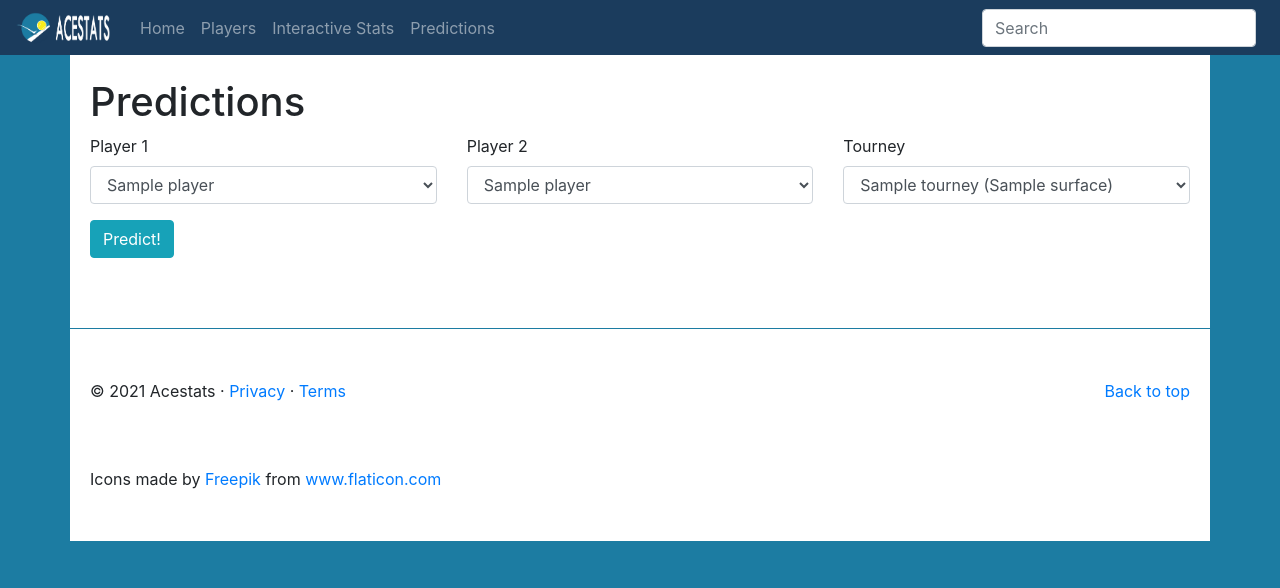
After one commit to jimixjay/acestats, a Django app: template front/templates/predictions.html in a window 1280 px wide. The commit adds this page. Shown: the top 588 px of the page. Run offline with Django 3.2, Linux system fonts and the light colour scheme; the template is opened without the code that fills it: most values are stand-ins (such as "Sample title", 1, 10 or a date in 2020); some libraries are stand-ins or nearby versions.

Commit message:
predictions

```diff
--- a/front/static/front/css/main.css
+++ b/front/static/front/css/main.css
@@ -3,6 +3,10 @@
     padding-left: 20px;
     padding-right: 20px;
     padding-bottom: 50px;
+}
+
+body {
+    background: #1c7ca2;
 }
 
 main {
--- a/front/static/front/css/players.css
+++ b/front/static/front/css/players.css
@@ -1,5 +1,5 @@
 .players {
-    padding-top: 100px;
+    padding-top: 30px;
 }
 
 .player a {
--- a/front/templates/footer.html
+++ b/front/templates/footer.html
@@ -1,6 +1,6 @@
 <footer class="container" style="padding-top: 50px;border-top: 1px solid #1c7ca2">
         <p class="float-right"><a href="#">Back to top</a></p>
-        <p>&copy; 2020 Acestats &middot; <a href="#">Privacy</a> &middot; <a href="#">Terms</a></p>
+        <p>&copy; 2021 Acestats &middot; <a href="#">Privacy</a> &middot; <a href="#">Terms</a></p>
     <br><br>
     <div>Icons made by <a href="https://www.flaticon.com/authors/freepik" title="Freepik">Freepik</a> from <a href="https://www.flaticon.com/" title="Flaticon">www.flaticon.com</a></div>
       </footer>
--- a/front/templates/menu.html
+++ b/front/templates/menu.html
@@ -7,17 +7,17 @@
         </button>
         <div class="collapse navbar-collapse" id="navbarCollapse">
           <ul class="navbar-nav mr-auto">
-            <li class="nav-item active">
+            <li class="nav-item {% if menu == 'home' %}active{% endif %}">
               <a class="nav-link" href="{% url 'index' %}">Home</a>
             </li>
-            <li class="nav-item">
+            <li class="nav-item {% if menu == 'players' %}active{% endif %}">
               <a class="nav-link" href="{% url 'players' %}">Players</a>
             </li>
-            <li class="nav-item">
+            <li class="nav-item {% if menu == 'interactive' %}active{% endif %}">
               <a class="nav-link" href="{% url 'advance_stats' %}">Interactive Stats</a>
             </li>
-            <li class="nav-item">
-              <a class="nav-link disabled" href="#">Predictions</a>
+            <li class="nav-item {% if menu == 'predictions' %}active{% endif %}">
+              <a class="nav-link" href="{% url 'predictions' %}">Predictions</a>
             </li>
           </ul>
           <form class="form-inline mt-2 mt-md-0" autocomplete="off">
@@ -44,7 +44,7 @@
             html = '';
 
             Object.entries(data).forEach(function(element, index, array) {
-              html += '<div class="search-result" onclick="document.location=\'/player/' + element[1][0] + '\'">' + element[1][1] + '</div>'
+              html += '<div class="search-result" onclick="document.location=\'/player/' + element[1][0] + '\'">' + element[1][1] + ' (' + element[1][2] + ' - ' +  element[1][3] + ')</div>'
             });
 
             $(".div-search-results").html(html);
--- /dev/null
+++ b/front/templates/predictions.html
@@ -0,0 +1,174 @@
+{% extends 'base.html' %}
+
+{% block container%}
+{% load static %}
+<div class="container players">
+    <h1>Predictions</h1>
+    <div class="row" style="padding-bottom: 20px">
+        <div class="col-sm-4 form-group">
+            <label>Player 1</label>
+            <select id="prediction-player1" class="form-control">
+                {% for player in players %}
+                <option value="{{ player.name }}">{{ player.name }}</option>
+                {% endfor %}
+            </select>
+        </div>
+        <div class="col-sm-4 form-group">
+            <label>Player 2</label>
+            <select id="prediction-player2" class="form-control">
+                {% for player in players %}
+                <option value="{{ player.name }}">{{ player.name }}</option>
+                {% endfor %}
+            </select>
+        </div>
+        <div class="col-sm-4 form-group">
+            <label>Tourney</label>
+            <select id="prediction-tourney" class="form-control">
+                {% for tourney in tourneys %}
+                <option value="{{ tourney.surface_id }}">{{ tourney.name }} ({{ tourney.surface }})</option>
+                {% endfor %}
+            </select>
+        </div>
+        <div class="col-sm-12">
+            <div class="btn btn-info" id="btn-predict">Predict!</div>
+        </div>
+        <div class="col-sm-12 prediction-div" style="display: none; width: 100%; margin-top: 20px; padding-top: 20px; border-top: 1px solid #1c7ca2;">
+            <div class="col-sm-3">
+                <div class="row" style="color: #1c7ca2;; font-weight: bold;">
+                    <div class="col-sm-12 player1-name" style="text-align: center; font-size: 35px"></div>
+                    <div class="col-sm-12 player1-prediction" style="margin-top: 10px; text-align:center; font-size: 30px;">&nbsp;</div>
+                </div>
+            </div>
+            <div class="col-sm-6" style="font-size: 25px; line-height: 25px;">
+                <div class="row" id="predict-aces">
+                    <div class="col-sm-2 predict-left-number" style="text-align: right; color: #1c7ca2">
+                        0
+                    </div>
+                    <div class="col-sm-8" style="text-align: center; font-size: 20px;">
+                        <b>Aces</b>
+                    </div>
+                    <div class="col-sm-2 predict-right-number" style="text-align: left; color: #1b3c5d">
+                        0
+                    </div>
+                </div>
+                <div class="row" id="predict-service-points">
+                    <div class="col-sm-2 predict-left-number" style="text-align: right; color: #1c7ca2">
+                        0
+                    </div>
+                    <div class="col-sm-8" style="text-align: center; font-size: 20px;">
+                        <b>Service points</b>
+                    </div>
+                    <div class="col-sm-2 predict-right-number" style="text-align: left; color: #1b3c5d">
+                        0
+                    </div>
+                </div>
+                <div class="row" id="predict-first-services-won">
+                    <div class="col-sm-2 predict-left-number" style="text-align: right; color: #1c7ca2">
+                        0
+                    </div>
+                    <div class="col-sm-8" style="text-align: center; font-size: 20px;">
+                        <b>First services won</b>
+                    </div>
+                    <div class="col-sm-2 predict-right-number" style="text-align: left; color: #1b3c5d">
+                        0
+                    </div>
+                </div>
+                <div class="row" id="predict-service-games-won">
+                    <div class="col-sm-2 predict-left-number" style="text-align: right; color: #1c7ca2">
+                        0
+                    </div>
+                    <div class="col-sm-8" style="text-align: center; font-size: 20px;">
+                        <b>Service games won</b>
+                    </div>
+                    <div class="col-sm-2 predict-right-number" style="text-align: left; color: #1b3c5d">
+                        0
+                    </div>
+                </div>
+            </div>
+            <div class="col-sm-3">
+                <div class="row" style="color: #1b3c5d; font-weight: bold;">
+                    <div class="col-sm-12 player2-name" style="text-align: center; font-size: 35px;"></div>
+                    <div class="col-sm-12 player2-prediction" style="margin-top: 10px; text-align:center; font-size: 30px;">&nbsp;</div>
+                </div>
+            </div>
+        </div>
+    </div>
+</div>
+{% endblock %}
+
+{% block js %}
+{{ block.super }}
+<script>
+    $("#btn-predict").click(function(){
+        var player1 = $("#prediction-player1").val();
+        var player2 = $("#prediction-player2").val();
+        var tourney = $("#prediction-tourney").val();
+
+        $(".prediction-div").css("display", "flex");
+
+        var player1name = player1.split(', ')[0];
+        var player1surname = player1.split(', ')[1];
+        var player2name = player2.split(', ')[0];
+        var player2surname = player2.split(', ')[1];
+        $(".player1-name").html(player1name + '<br>' + player1surname);
+        $(".player2-name").html(player2name + '<br>' + player2surname);
+
+        // FASE 2. Llamada ajax al databricks
+        var interval = setInterval(calculatingPrediction, 100);
+
+        var winner = 'player1';
+        var looser = 'player2';
+        if (Math.random() > 0.5) {
+            winner = 'player2';
+            looser = 'player1';
+        }
+
+        setTimeout(function(){
+            clearInterval(interval);
+            $("." + winner + "-prediction").html("WINNER!");
+            $("." + winner + "-prediction").css("color", "green");
+
+            $("." + looser + "-prediction").html("Loser");
+            $("." + looser + "-prediction").css("color", "red");
+        }, 4000);
+    });
+
+    var loadingDots = 0;
+    var maxLoadingDots = 9;
+
+    function calculatingPrediction() {
+        console.log("calculating");
+
+        loadingDots++;
+        if (loadingDots > maxLoadingDots) {
+            loadingDots = 0;
+        }
+
+        console.log(loadingDots);
+
+        dots = '';
+        if (loadingDots < 3) {
+            dots = '&nbsp;';
+        }
+        for (let step = 0; step < Math.floor(loadingDots / 3); step++) {
+          dots += '.';
+        }
+
+        $(".player1-prediction").html(dots);
+        $(".player2-prediction").html(dots);
+
+        $("#predict-aces .predict-left-number").html(Math.floor(Math.random() * 20));
+        $("#predict-aces .predict-right-number").html(Math.floor(Math.random() * 20));
+
+        $("#predict-service-points .predict-left-number").html(Math.floor(Math.random() * 100) + 10);
+        $("#predict-service-points .predict-right-number").html(Math.floor(Math.random() * 100) + 10);
+
+        $("#predict-first-services-won .predict-left-number").html(Math.floor(Math.random() * 82) + 8);
+        $("#predict-first-services-won .predict-right-number").html(Math.floor(Math.random() * 82) + 8);
+
+        $("#predict-service-games-won .predict-left-number").html(Math.floor(Math.random() * 26) + 4);
+        $("#predict-service-games-won .predict-right-number").html(Math.floor(Math.random() * 26) + 4);
+    }
+
+</script>
+{% endblock %}
--- a/front/urls.py
+++ b/front/urls.py
@@ -1,6 +1,6 @@
 from django.urls import path
 from django.conf import settings
-from django.contrib.staticfiles import views as views2
+from django.contrib.staticfiles import views as staticData
 from django.urls import re_path
 
 from . import views
@@ -10,6 +10,7 @@ urlpatterns = [
     path('players', views.players, name='players'),
     path('advance_stats', views.advance_stats, name='advance_stats'),
     path('player/<id>', views.player, name='player'),
+    path('predictions', views.predictions, name="predictions"),
     path('refresh/matches', views.refresh_matches, name='refresh_matches'),
     path('refresh/players', views.refresh_players, name="refresh_players"),
     path('refresh/rankings', views.refresh_rankings, name="refresh_rankings")
@@ -17,5 +18,5 @@ urlpatterns = [
 
 if settings.DEBUG:
     urlpatterns += [
-        re_path(r'^static/(?P<path>.*)$', views2.serve),
+        re_path(r'^static/(?P<path>.*)$', staticData.serve),
     ]
```
Also changed, not shown: api/views.py (+8 -1 lines), front/views.py (+44 -4 lines), front/static/front/img/logo-transparent-white.png.
